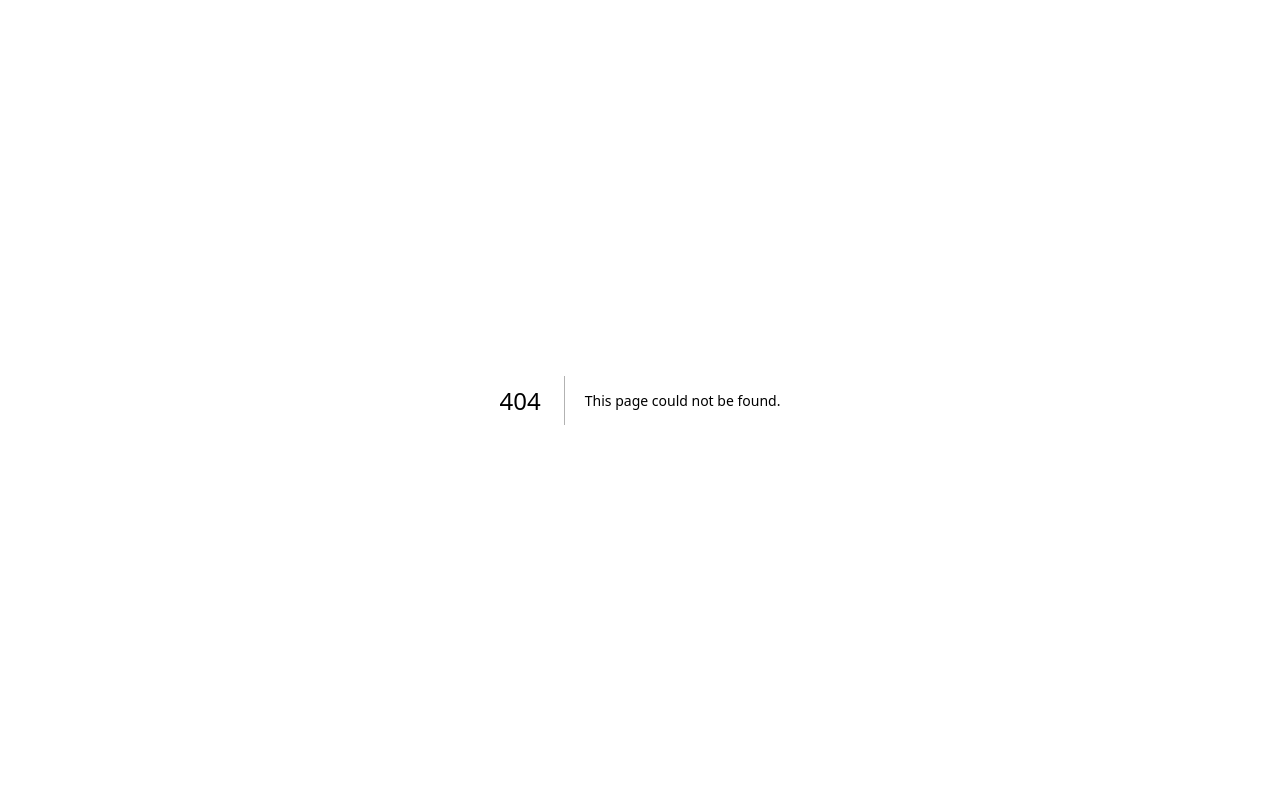
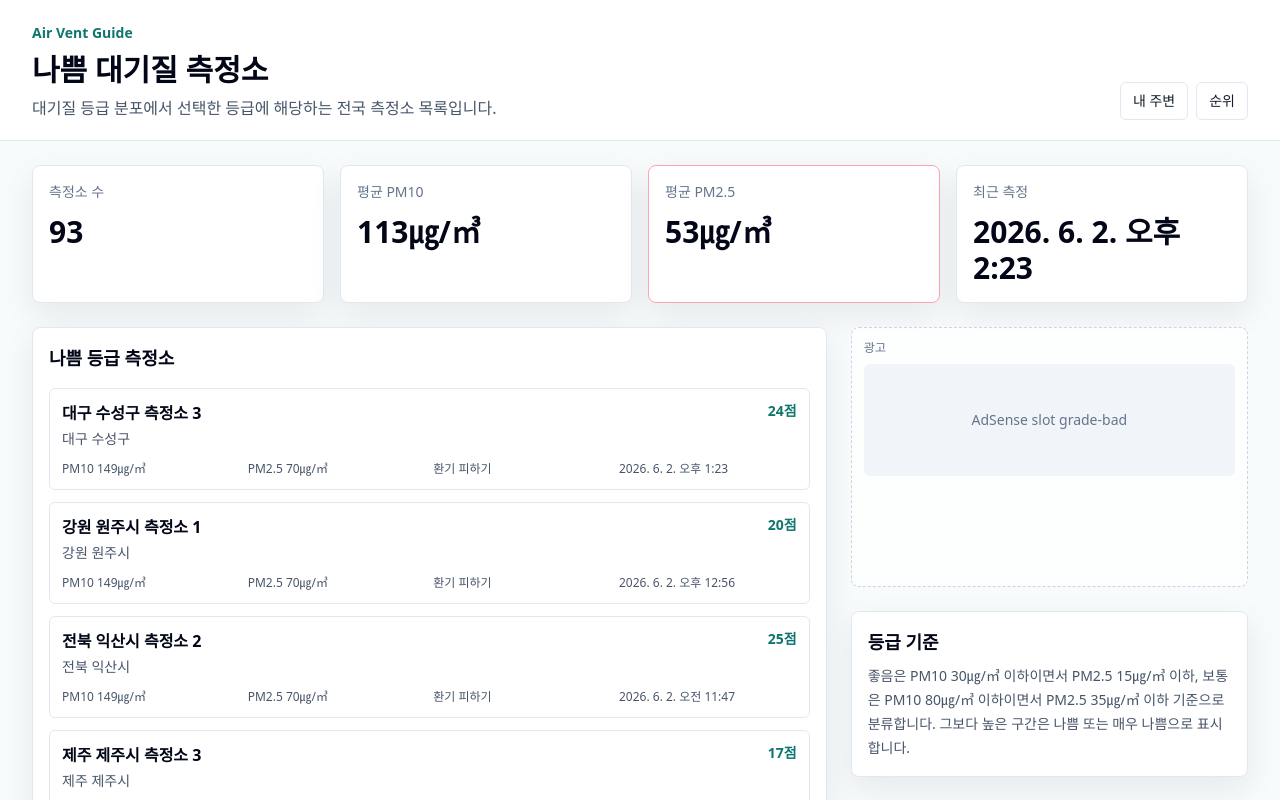
Before and after one commit to AldinYun/evcharge, a Next.js app: page /grade/bad in a window 1280 px wide. Before the commit this address had no page. Shown: the top 800 px of the page. Built offline with nearby package versions, Linux system fonts and the light colour scheme; no server answers; the database is empty.

Commit message:
Add air grade detail pages

```diff
--- /dev/null
+++ b/app/grade/[grade]/page.tsx
@@ -0,0 +1,105 @@
+import type { Metadata } from "next";
+import Link from "next/link";
+import { notFound } from "next/navigation";
+import { AdSlot } from "@/components/ads/AdSlot";
+import { MetricCard } from "@/components/dashboard/MetricCard";
+import { DashboardShell } from "@/components/layout/DashboardShell";
+import { getDashboardDataset } from "@/lib/data";
+import { airGradeLabel, dateTime, microgram, number, ventilationStatusLabel } from "@/lib/format";
+import type { AirGrade } from "@/lib/types";
+
+type PageProps = { params: { grade: string } };
+
+const gradeMap: Record<string, AirGrade> = {
+  good: "good",
+  moderate: "moderate",
+  bad: "bad",
+  "very-bad": "very_bad"
+};
+
+function gradeFromParam(param: string) {
+  return gradeMap[param];
+}
+
+export async function generateMetadata({ params }: PageProps): Promise<Metadata> {
+  const grade = gradeFromParam(params.grade);
+  if (!grade) return { title: "대기질 등급별 측정소" };
+  const label = airGradeLabel(grade);
+  return {
+    title: `${label} 대기질 측정소 | 전국 미세먼지 등급별 현황`,
+    description: `${label} 등급으로 분류된 전국 미세먼지 측정소와 PM10, PM2.5, 환기 점수를 확인합니다.`
+  };
+}
+
+export default async function GradePage({ params }: PageProps) {
+  const grade = gradeFromParam(params.grade);
+  if (!grade) notFound();
+
+  const data = await getDashboardDataset();
+  const stations = data.stationMetrics
+    .filter((station) => station.airGrade === grade)
+    .sort((a, b) => {
+      if (grade === "good" || grade === "moderate") return b.ventilationScore - a.ventilationScore;
+      return b.pm25 - a.pm25;
+    });
+  const label = airGradeLabel(grade);
+  const averagePm25 = stations.length ? stations.reduce((sum, station) => sum + station.pm25, 0) / stations.length : 0;
+  const averagePm10 = stations.length ? stations.reduce((sum, station) => sum + station.pm10, 0) / stations.length : 0;
+  const latestMeasuredAt = stations.length ? new Date(Math.max(...stations.map((station) => station.measuredAt.getTime()))) : data.lastMeasuredAt;
+
+  return (
+    <DashboardShell title={`${label} 대기질 측정소`} description="대기질 등급 분포에서 선택한 등급에 해당하는 전국 측정소 목록입니다.">
+      <section className="grid grid-cols-1 gap-4 sm:grid-cols-2 lg:grid-cols-4">
+        <MetricCard label="측정소 수" value={number(stations.length)} />
+        <MetricCard label="평균 PM10" value={microgram(averagePm10)} />
+        <MetricCard label="평균 PM2.5" value={microgram(averagePm25)} tone={averagePm25 > 35 ? "bad" : "default"} />
+        <MetricCard label="최근 측정" value={dateTime(latestMeasuredAt)} />
+      </section>
+
+      <div className="mt-6 grid grid-cols-1 gap-6 lg:grid-cols-[minmax(0,2fr)_minmax(280px,1fr)]">
+        <section className="rounded-lg border border-slate-200 bg-white p-4 shadow-soft">
+          <h2 className="text-lg font-semibold text-slate-950">{label} 등급 측정소</h2>
+          <div className="mt-4 space-y-3">
+            {stations.length ? (
+              stations.map((station) => (
+                <Link
+                  key={station.stationId}
+                  href={`/region/${encodeURIComponent(station.sido)}/${encodeURIComponent(station.sigungu)}`}
+                  className="block rounded-md border border-slate-200 p-3 hover:bg-slate-50"
+                >
+                  <div className="flex flex-col gap-2 sm:flex-row sm:items-start sm:justify-between">
+                    <div>
+                      <div className="font-semibold text-slate-950">{station.stationName}</div>
+                      <div className="mt-1 text-sm text-slate-600">
+                        {station.sido} {station.sigungu}
+                      </div>
+                    </div>
+                    <div className="text-sm font-bold text-teal-700">{station.ventilationScore}점</div>
+                  </div>
+                  <div className="mt-3 grid grid-cols-2 gap-2 text-xs text-slate-600 sm:grid-cols-4">
+                    <span>PM10 {microgram(station.pm10)}</span>
+                    <span>PM2.5 {microgram(station.pm25)}</span>
+                    <span>{ventilationStatusLabel(station.ventilationStatus)}</span>
+                    <span>{dateTime(station.measuredAt)}</span>
+                  </div>
+                </Link>
+              ))
+            ) : (
+              <p className="text-sm text-slate-600">현재 이 등급에 해당하는 측정소가 없습니다.</p>
+            )}
+          </div>
+        </section>
+        <aside className="space-y-6">
+          <AdSlot slotId={`grade-${params.grade}`} minHeight={260} />
+          <section className="rounded-lg border border-slate-200 bg-white p-4 shadow-soft">
+            <h2 className="text-lg font-semibold text-slate-950">등급 기준</h2>
+            <p className="mt-2 text-sm leading-6 text-slate-600">
+              좋음은 PM10 30㎍/㎥ 이하이면서 PM2.5 15㎍/㎥ 이하, 보통은 PM10 80㎍/㎥ 이하이면서 PM2.5 35㎍/㎥ 이하 기준으로 분류합니다.
+              그보다 높은 구간은 나쁨 또는 매우 나쁨으로 표시합니다.
+            </p>
+          </section>
+        </aside>
+      </div>
+    </DashboardShell>
+  );
+}
--- a/app/page.tsx
+++ b/app/page.tsx
@@ -12,14 +12,14 @@ import { getDashboardDataset } from "@/lib/data";
 import { dateTime, microgram, number, ventilationStatusLabel } from "@/lib/format";
 
 export const metadata: Metadata = {
-  title: "오늘 환기해도 될까 | 전국 미세먼지·환기 가이드",
-  description: "전국 미세먼지와 초미세먼지 관측값을 기반으로 지금 환기 가능 여부와 생활 점수를 계산합니다."
+  title: "오늘 대기질 괜찮을까 | 전국 미세먼지·환기 가이드",
+  description: "전국 미세먼지와 초미세먼지 관측값을 기반으로 지금 대기질과 환기 가능 여부를 계산합니다."
 };
 
 export default async function HomePage() {
   const data = await getDashboardDataset();
   const national = data.national;
-  const bestVentilation = [...data.sigunguMetrics].sort((a, b) => b.ventilationScore - a.ventilationScore);
+  const bestAirQuality = [...data.sigunguMetrics].sort((a, b) => b.ventilationScore - a.ventilationScore);
   const worstPm25 = [...data.sigunguMetrics].sort((a, b) => b.avgPm25 - a.avgPm25);
   const sidoRanking = [...data.sidoMetrics].sort((a, b) => b.ventilationScore - a.ventilationScore);
   const stationLocations = data.stations.map(({ id, name, address, sido, sigungu, latitude, longitude }) => ({
@@ -41,11 +41,15 @@ export default async function HomePage() {
 
   return (
     <DashboardShell
-      title="오늘 환기해도 될까"
+      title="오늘 대기질 괜찮을까"
       description="미세먼지, 초미세먼지, 습도, 풍속을 rule-based 공식으로 계산한 생활 대기질 대시보드입니다."
     >
-      <section className="grid grid-cols-1 gap-4 sm:grid-cols-2 lg:grid-cols-4">
-        <MetricCard label="전국 환기 점수" value={`${national.ventilationScore}점`} tone={national.ventilationScore >= 70 ? "good" : "warn"} />
+      <div className="lg:hidden">
+        <SidoAirMap regions={data.sidoMetrics} cityRegions={data.sigunguMetrics} />
+      </div>
+
+      <section className="mt-6 grid grid-cols-1 gap-4 sm:grid-cols-2 lg:mt-0 lg:grid-cols-4">
+        <MetricCard label="전국 대기질 점수" value={`${national.ventilationScore}점`} tone={national.ventilationScore >= 70 ? "good" : "warn"} />
         <MetricCard label="평균 PM10" value={microgram(national.avgPm10)} />
         <MetricCard label="평균 PM2.5" value={microgram(national.avgPm25)} tone={national.avgPm25 > 35 ? "bad" : "default"} />
         <MetricCard label="측정소 수" value={number(national.stationCount)} />
@@ -62,14 +66,16 @@ export default async function HomePage() {
       <div className="mt-6 grid grid-cols-1 gap-6 lg:grid-cols-[minmax(0,2fr)_minmax(280px,1fr)]">
         <div className="space-y-6">
           <RegionSelectNavigator regions={data.sigunguMetrics} />
-          <SidoAirMap regions={data.sidoMetrics} cityRegions={data.sigunguMetrics} />
+          <div className="hidden lg:block">
+            <SidoAirMap regions={data.sidoMetrics} cityRegions={data.sigunguMetrics} />
+          </div>
           <NearbyAirStationFinder stations={stationLocations} metrics={locationMetrics} limit={6} />
           <AdSlot slotId="home-mid" minHeight={140} />
           <div className="grid grid-cols-1 gap-6 md:grid-cols-2">
-            <RegionInsightCard title="환기하기 좋은 시/구" regions={bestVentilation} metric="ventilationScore" />
+            <RegionInsightCard title="대기질 상위 시/구" regions={bestAirQuality} metric="ventilationScore" />
             <RegionInsightCard title="초미세먼지 높은 시/구" regions={worstPm25} metric="avgPm25" />
           </div>
-          <AirRankingTable title="전국 시도별 환기 점수" regions={sidoRanking} metric="ventilationScore" />
+          <AirRankingTable title="전국 시도별 대기질 점수" regions={sidoRanking} metric="ventilationScore" />
         </div>
         <aside className="space-y-6">
           <section className="rounded-lg border border-slate-200 bg-white p-4 shadow-soft">
--- a/components/charts/AirGradeChart.tsx
+++ b/components/charts/AirGradeChart.tsx
@@ -6,24 +6,28 @@ import { number } from "@/lib/format";
 const gradeItems = [
   {
     key: "good",
+    slug: "good",
     name: "좋음",
     description: "대체로 환기와 야외활동에 부담이 낮은 측정소",
     color: "#0f9f8f"
   },
   {
     key: "moderate",
+    slug: "moderate",
     name: "보통",
     description: "민감군은 상태를 확인하고 환기 시간을 조절할 구간",
     color: "#f2c94c"
   },
   {
     key: "bad",
+    slug: "bad",
     name: "나쁨",
     description: "환기와 장시간 야외활동에 주의가 필요한 측정소",
     color: "#f97316"
   },
   {
     key: "veryBad",
+    slug: "very-bad",
     name: "매우 나쁨",
     description: "환기를 피하고 실내 공기 관리가 필요한 측정소",
     color: "#e11d48"
@@ -39,16 +43,32 @@ export function AirGradeChart({ good, moderate, bad, veryBad }: { good: number;
     percent: total ? Math.round((countByKey[item.key] / total) * 1000) / 10 : 0
   }));
 
+  const goToGrade = (slug: string) => {
+    window.location.href = `/grade/${slug}`;
+  };
+
   return (
     <div className="w-full">
       <p className="mt-2 text-sm leading-6 text-slate-600">
-        전국 측정소를 현재 PM10·PM2.5 기준으로 분류한 비율입니다. 색이 진한 경고 구간이 많을수록 환기와 야외활동을 보수적으로 판단하는 게 좋습니다.
+        전국 측정소를 현재 PM10·PM2.5 기준으로 분류한 비율입니다. 차트 조각이나 범례를 선택하면 해당 등급 측정소 목록을 볼 수 있습니다.
       </p>
 
       <div className="mt-3 h-64 w-full">
         <ResponsiveContainer width="100%" height="100%">
           <PieChart>
-            <Pie data={data} dataKey="value" nameKey="name" innerRadius={54} outerRadius={92} paddingAngle={2}>
+            <Pie
+              data={data}
+              dataKey="value"
+              nameKey="name"
+              innerRadius={54}
+              outerRadius={92}
+              paddingAngle={2}
+              cursor="pointer"
+              onClick={(_entry, index) => {
+                const item = data[index];
+                if (item) goToGrade(item.slug);
+              }}
+            >
               {data.map((entry) => (
                 <Cell key={entry.key} fill={entry.color} />
               ))}
@@ -65,7 +85,7 @@ export function AirGradeChart({ good, moderate, bad, veryBad }: { good: number;
 
       <div className="mt-3 grid grid-cols-1 gap-2 sm:grid-cols-2">
         {data.map((item) => (
-          <div key={item.key} className="rounded-md border border-slate-200 p-3">
+          <a key={item.key} href={`/grade/${item.slug}`} className="rounded-md border border-slate-200 p-3 hover:bg-slate-50">
             <div className="flex items-center justify-between gap-3">
               <span className="flex items-center gap-2 text-sm font-semibold text-slate-900">
                 <span className="h-3 w-3 rounded-full" style={{ backgroundColor: item.color }} />
@@ -76,7 +96,7 @@ export function AirGradeChart({ good, moderate, bad, veryBad }: { good: number;
               </span>
             </div>
             <p className="mt-2 text-xs leading-5 text-slate-600">{item.description}</p>
-          </div>
+          </a>
         ))}
       </div>
     </div>
--- a/components/map/SidoAirMap.tsx
+++ b/components/map/SidoAirMap.tsx
@@ -33,10 +33,6 @@ function fillColor(score: number) {
   return "#e11d48";
 }
 
-function textColor(score: number) {
-  return score >= 55 ? "#ffffff" : "#ffffff";
-}
-
 function hrefForSido(sido: string) {
   return `/region/${encodeURIComponent(sido)}`;
 }
@@ -47,18 +43,18 @@ export function SidoAirMap({ regions, cityRegions = [] }: { regions: AirRegionMe
 
   return (
     <section className="rounded-lg border border-slate-200 bg-white p-4 shadow-soft">
-      <h2 className="text-lg font-semibold text-slate-950">전국 시도별 환기 지도</h2>
-      <p className="mt-1 text-sm text-slate-600">시도 영역을 선택하면 지역 상세로 이동합니다. 색상은 환기 점수 기준입니다.</p>
+      <h2 className="text-lg font-semibold text-slate-950">전국 시도별 대기질 지도</h2>
+      <p className="mt-1 text-sm text-slate-600">시도 영역을 선택하면 지역 상세로 이동합니다. 색상은 대기질 점수 기준입니다.</p>
       <div className="mt-4 grid grid-cols-1 gap-4 lg:grid-cols-[minmax(280px,1fr)_300px]">
         <div className="rounded-lg border border-slate-200 bg-sky-50 p-3">
-          <svg viewBox="80 20 520 780" role="img" aria-label="전국 시도별 환기 점수 지도" className="h-auto w-full">
-            <title>전국 시도별 환기 점수 지도</title>
+          <svg viewBox="80 20 520 780" role="img" aria-label="전국 시도별 대기질 점수 지도" className="h-auto w-full">
+            <title>전국 시도별 대기질 점수 지도</title>
             <rect x="80" y="20" width="520" height="780" rx="24" fill="#f0f9ff" />
             {shapes.map((shape) => {
               const region = bySido.get(shape.sido);
               const score = region?.ventilationScore ?? 0;
               return (
-                <a key={shape.sido} href={hrefForSido(shape.sido)} aria-label={`${shape.sido} 환기 점수 ${score}점`}>
+                <a key={shape.sido} href={hrefForSido(shape.sido)} aria-label={`${shape.sido} 대기질 점수 ${score}점`}>
                   <path
                     d={shape.path}
                     fill={region ? fillColor(score) : "#cbd5e1"}
@@ -67,27 +63,11 @@ export function SidoAirMap({ regions, cityRegions = [] }: { regions: AirRegionMe
                     strokeLinejoin="round"
                     className="transition-opacity hover:opacity-80"
                   />
-                  <text
-                    x={shape.label.x}
-                    y={shape.label.y - 4}
-                    textAnchor="middle"
-                    fontSize="18"
-                    fontWeight="700"
-                    fill={textColor(score)}
-                    pointerEvents="none"
-                  >
+                  <text x={shape.label.x} y={shape.label.y - 4} textAnchor="middle" fontSize="18" fontWeight="700" fill="#ffffff" pointerEvents="none">
                     {shape.sido}
                   </text>
                   {region ? (
-                    <text
-                      x={shape.label.x}
-                      y={shape.label.y + 19}
-                      textAnchor="middle"
-                      fontSize="17"
-                      fontWeight="800"
-                      fill={textColor(score)}
-                      pointerEvents="none"
-                    >
+                    <text x={shape.label.x} y={shape.label.y + 19} textAnchor="middle" fontSize="17" fontWeight="800" fill="#ffffff" pointerEvents="none">
                       {score}
                     </text>
                   ) : null}
@@ -111,7 +91,7 @@ export function SidoAirMap({ regions, cityRegions = [] }: { regions: AirRegionMe
           </div>
         </div>
         <div>
-          <h3 className="text-sm font-semibold text-slate-700">시/구 단위 환기 상위 지역</h3>
+          <h3 className="text-sm font-semibold text-slate-700">시/구 단위 대기질 상위 지역</h3>
           <div className="mt-3 space-y-2">
             {cityRanking.map((region) => (
               <a
```
